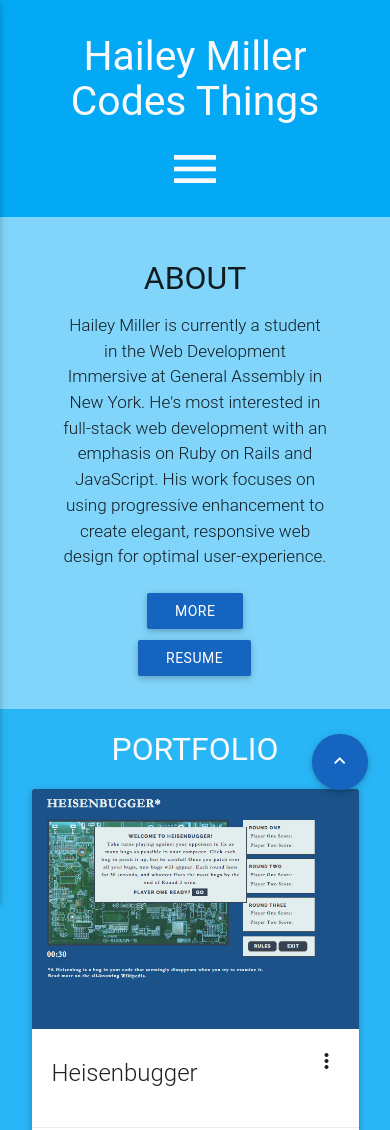
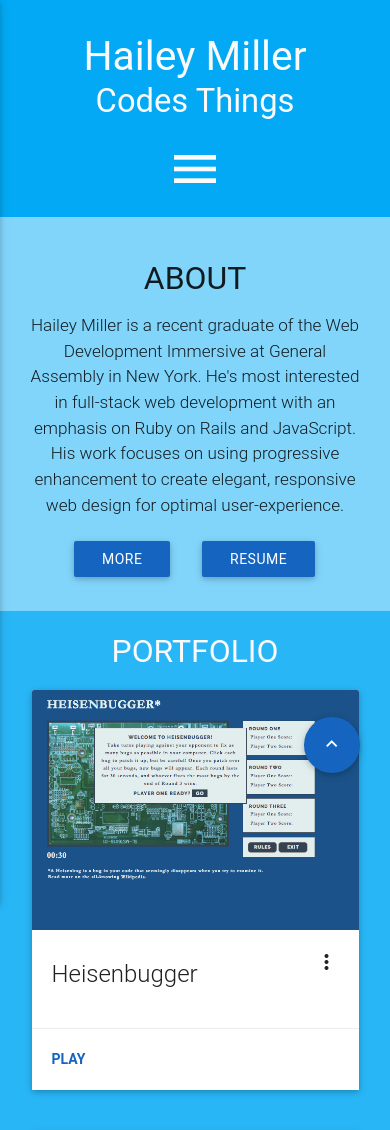
Before and after one commit to mermatriarchy/hailey-codes, a plain HTML site: page index.html in a window 390 px wide. Shown: the top 1130 px of the page. Drawn offline with Linux system fonts and the light colour scheme; a web font is replaced by a local one.

Commit message:
add new resume, update bio

```diff
--- a/index.html
+++ b/index.html
@@ -56,7 +56,7 @@
 
         <!--Navigation-->
     <div class="navbar-wrapper">
-        <h3 id="top">Hailey Miller <span id ="title-span">Codes Things</span></h3>
+        <h3 id="top">Hailey Miller <span id ="mobile-title">Codes Things</span></h3>
             <ul id="nav-mobile" class="hide-on-med-and-down light-blue">
               <li> <a href="#start" class="grey-text text-lighten-5">About</a></li>
               <li> <a href="#middle" class="grey-text text-lighten-5">Portfolio</a></li>
@@ -78,7 +78,7 @@
 <!-- ABOUT -->
 <div class="row light-blue lighten-3" id="about-section">
 <h4>About</h4>
-<p class="flow-text" id="start">Hailey Miller is currently a student in the Web Development Immersive at
+<p class="flow-text" id="start">Hailey Miller is a recent graduate of the Web Development Immersive at
 General Assembly in New York. He's most interested in full-stack web development
  with an emphasis on Ruby on Rails and JavaScript. His work focuses on using
  progressive enhancement to create elegant, responsive web design for optimal
@@ -86,7 +86,7 @@ General Assembly in New York. He's most interested in full-stack web development
 
  <div class="more">
   <a class="waves-effect waves-light btn blue darken-3" id="more">More</a>
-  <a class="waves-effect waves-light btn blue darken-3" id="resume" href="public/img/HMResume.pdf" target="_blank">Resume</a>
+  <a class="waves-effect waves-light btn blue darken-3" id="resume" href="public/img/HMiller2016.pdf" target="_blank">Resume</a>
 
   <div class="hidden">
   <p class="flow-text">Hailey first started working in the tech industry as a translator
--- a/public/css/style.css
+++ b/public/css/style.css
@@ -169,8 +169,8 @@ and center/stack cards on small screens*/
   }
 
   #scroll-up{
-    top: 87%;
-    left: 80%;
+    top: 85%;
+    left: 78%;
   }
 
   .row{
@@ -181,8 +181,13 @@ and center/stack cards on small screens*/
     padding-top: .5em;
   }
 
-  #title-span{
+  #mobile-title{
+    font-size: .8em;
     display: block;
+  }
+
+  #about-section{
+    padding: 2em;
   }
 }
 
--- a/public/js/main.js
+++ b/public/js/main.js
@@ -1,7 +1,11 @@
 $(document).ready(function() {
 
 //Trigger mobile hamburger menu
-  $(".button-collapse").sideNav();
+$(".button-collapse").sideNav(), 1000;
+
+//Autohide mobile nav after scroll
+//setTimeOut(sideNav(), 1000);
+
 
 //About section expander
 $('#more').click(function(){
```
Also changed, not shown: 2 other files.
